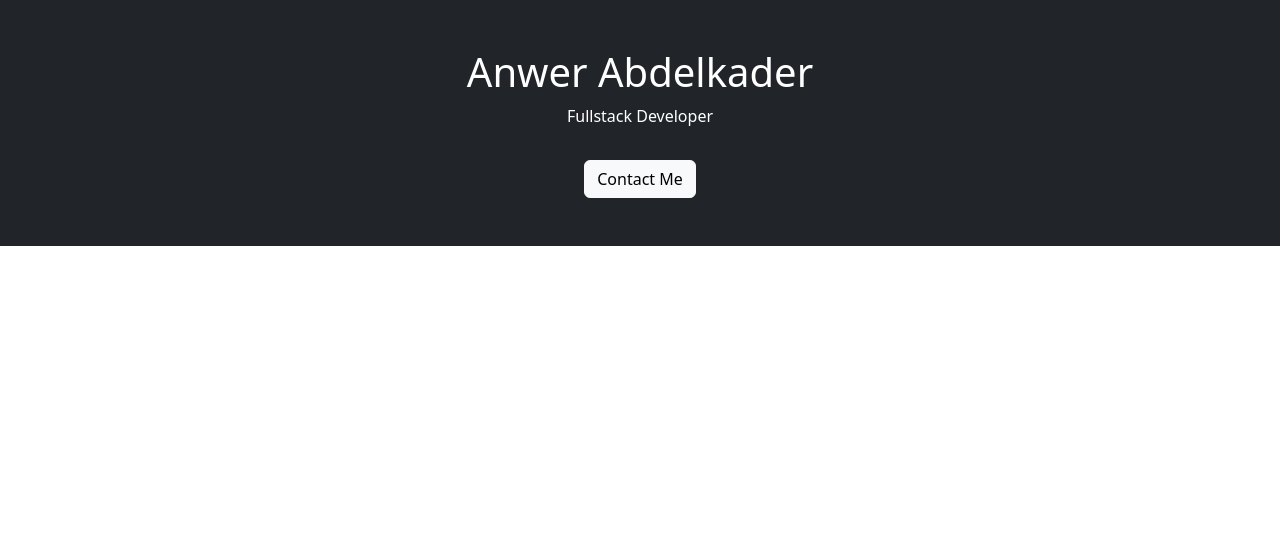
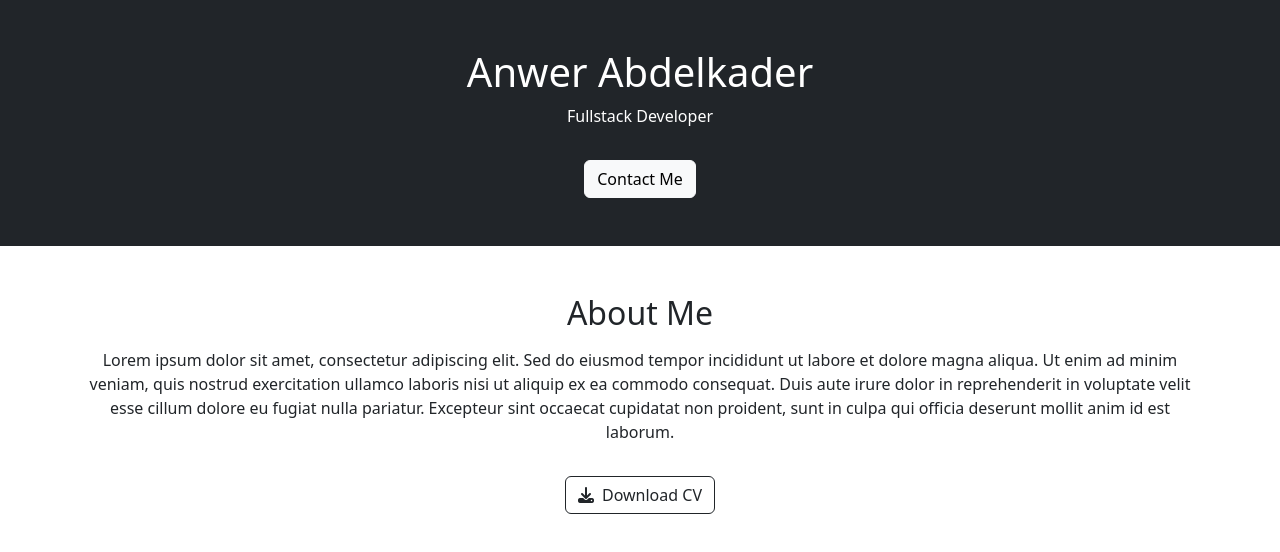
Before and after one commit to AnwerAhmedAnwer16/ReactProject, a React (Create React App) app: page / in a window 1280 px wide. Shown: the top 552 px of the page. Built offline with nearby package versions, Linux system fonts and the light colour scheme.

Commit message:
download cv works

```diff
--- a/src/App.js
+++ b/src/App.js
@@ -1,7 +1,7 @@
 import logo from './logo.svg';
 import './App.css';
 import Hero from './components/Hero';
-
+import AboutMe from './components/AboutMe';
 
 function App() {
   return (
@@ -23,6 +23,7 @@ function App() {
     // </div>
     <div>
       <Hero/>
+      <AboutMe/>
     </div>
   );
 }
--- a/src/components/AboutMe.js
+++ b/src/components/AboutMe.js
@@ -1 +1,18 @@
 import React from "react";
+
+
+function AboutMe(){
+ return (
+    <div className="container my-5 text-center">
+      <h2>About Me</h2>
+      <p className="mt-3">
+        Lorem ipsum dolor sit amet, consectetur adipiscing elit. Sed do eiusmod tempor incididunt ut labore et dolore magna aliqua. Ut enim ad minim veniam, quis nostrud exercitation ullamco laboris nisi ut aliquip ex ea commodo consequat. Duis aute irure dolor in reprehenderit in voluptate velit esse cillum dolore eu fugiat nulla pariatur.
+         Excepteur sint occaecat cupidatat non proident, sunt in culpa qui officia deserunt mollit anim id est laborum.
+              </p>
+      <a href="/React Lecture 1.pdf" download className="btn btn-outline-dark mt-3">
+        <i className="fas fa-download me-2"></i>Download CV
+      </a>
+    </div>
+  );
+}
+export default AboutMe;
```
Also changed, not shown: 1 other file (tests, documents, lock files or other folders).
